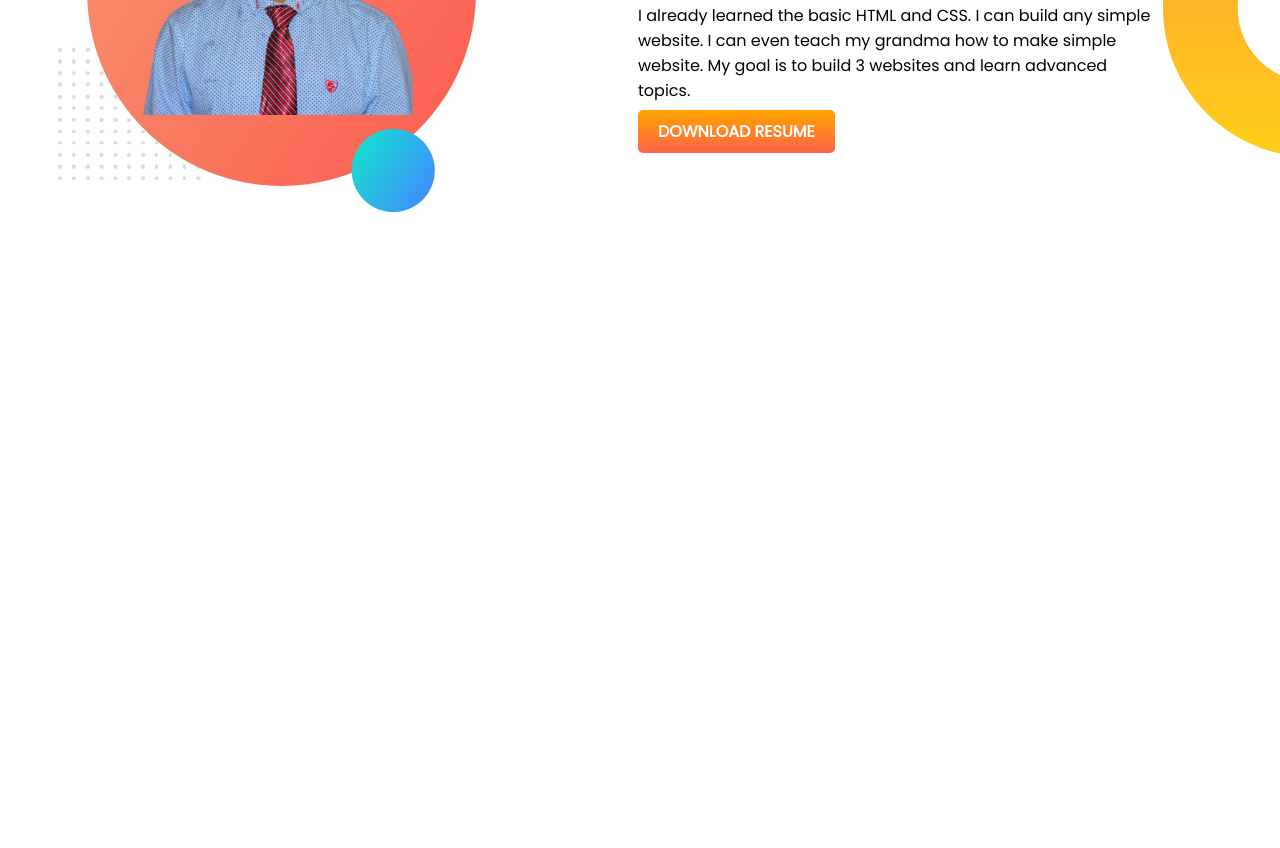
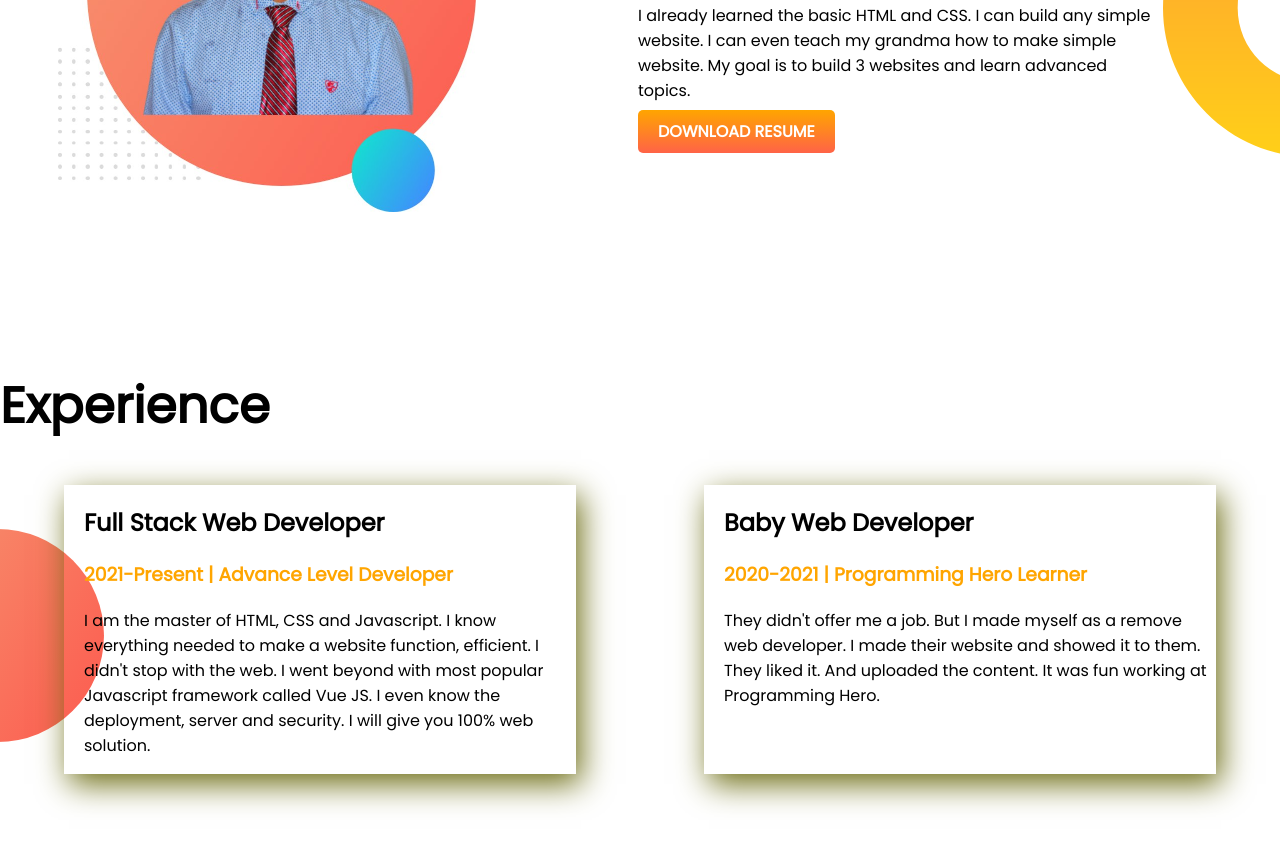
Before and after one commit to istiakabir/day-4-protfolio, a plain HTML site: page index.html in a window 1280 px wide. Shown: the part 841-1689 px from the top of the page. Before the commit the page ends 1210 px from the top, so only its background shows below. Drawn offline with Linux system fonts and the light colour scheme.

Commit message:
third item

```diff
--- a/index.html
+++ b/index.html
@@ -15,7 +15,7 @@
 
 <body>
 
-    <section class="top-banner">
+    <section class="top-banner flexible-container">
         <div class="half-width">
             <h1>Welcome To</h1>
             <h1> <span class="orange-color">Istiak Abir</span> World!</h1>
@@ -37,7 +37,7 @@
 
     </section>
 
-    <section class="dream-bg">
+    <section class="dream-bg flexible-container">
         <div class="half-width">
             <img src="images/Portfolio.jpg" alt="">
         </div>
@@ -53,6 +53,43 @@
 
         </div>
 
+    </section>
+
+    <section class="experience">
+
+        <h1>Experience</h1>
+
+        <div class="flexible-container">
+
+            <div class="experice-item">
+                <h2>Full Stack Web Developer</h2>
+                <h3 class="orange-color">2021-Present | Advance Level Developer</h3>
+                <p>I am the master of HTML, CSS and Javascript. I know everything needed to make a website function,
+                    efficient.
+                    I didn't stop with the web. I went beyond with most popular Javascript framework called Vue JS. I
+                    even
+                    know
+                    the deployment, server and security. I will give you 100% web solution.</p>
+
+            </div>
+
+            <div class="experice-item">
+                <h2>Baby Web Developer</h2>
+                <h3 class="orange-color">2020-2021 | Programming Hero Learner</h3>
+                <p>They didn't offer me a job. But I made myself as a remove web developer. I made their website and
+                    showed
+                    it to them. They liked it. And uploaded the content. It was fun working at Programming Hero.</p>
+
+            </div>
+
+
+        </div>
+
+
+
+
+
+
 
 
 
--- a/style.css
+++ b/style.css
@@ -11,7 +11,7 @@ h1{
     color: orange;
 }
 
-section{
+.flexible-container{
     display: flex;
     margin-bottom: 150px;
 }
@@ -19,6 +19,7 @@ section{
 .half-width{
     width: 50%;
     padding-left: 5%;
+
 
 }
 
@@ -46,3 +47,20 @@ section{
     background-position: right;
     padding-right: 120px;
 }
+
+.experice-item{
+
+    width: 40%;
+    margin-left: 5%;
+    margin-right: 5%;
+    padding-left: 20px;
+    box-shadow: 5px 10px 30px rgb(109, 109, 20)
+
+}
+
+.experience{
+    background-image: url(images/exp-bg.png);
+    background-repeat: no-repeat;
+    background-position: 0px 160px;
+
+}
```
